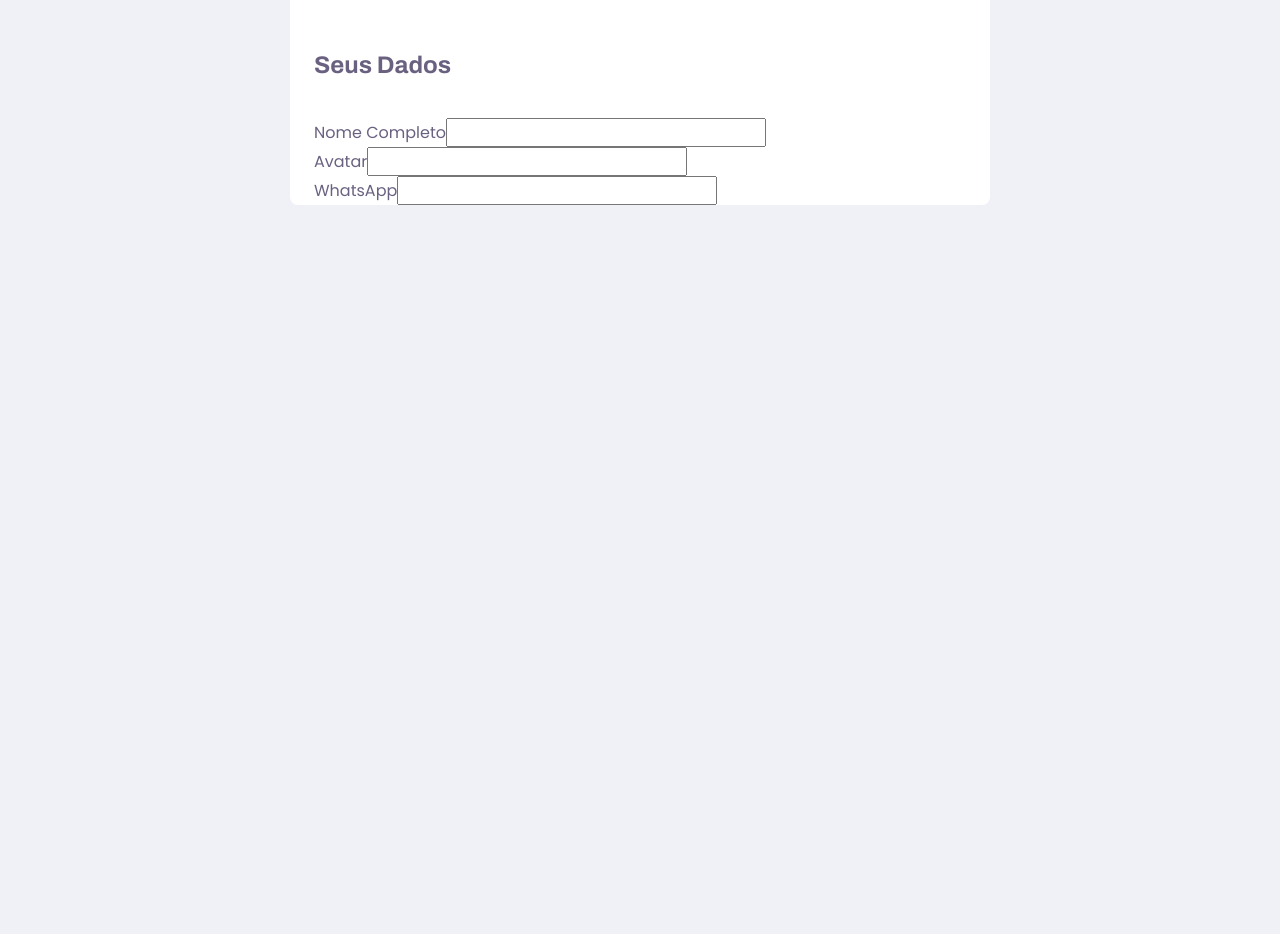
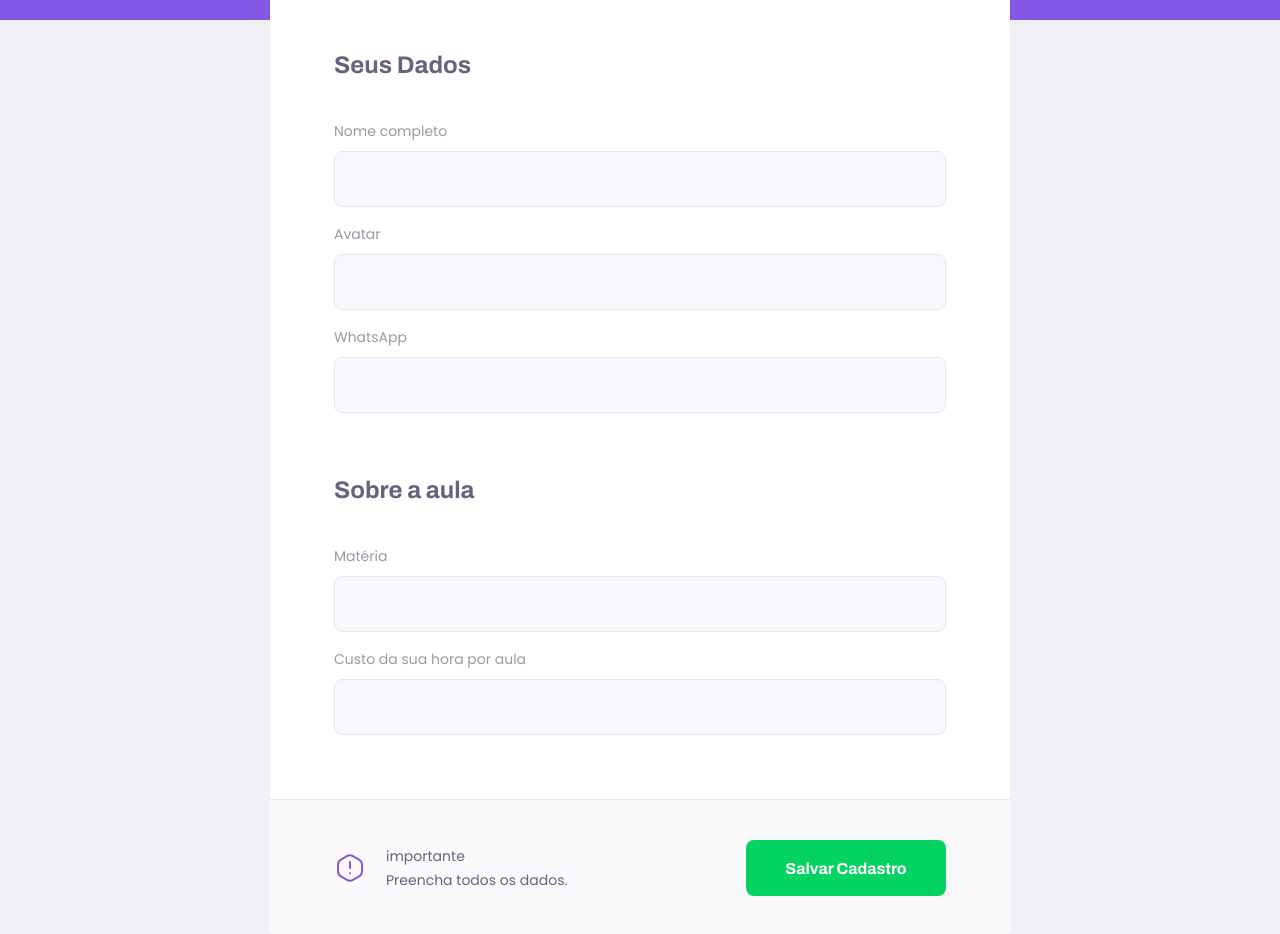
Before and after one commit to adoniasvitorio/proffy-web, a React (Create React App) app: page /give-classes in a window 1280 px wide. Shown: the part 320-1254 px from the top of the page. Before the commit the page ends 800 px from the top, so only its background shows below. Built offline with nearby package versions, Linux system fonts and the light colour scheme.

Commit message:
finish Teacher List component in Front-end

```diff
--- a/src/pages/TeacherForm/index.tsx
+++ b/src/pages/TeacherForm/index.tsx
@@ -1,6 +1,9 @@
 import React from 'react';
 
 import PageHeader from '../../components/PageHeader';
+import Input from '../../components/Input';
+
+import warningIcon from '../../assets/images/icons/warning.svg';
 
 import './styles.css';
 
@@ -16,21 +19,28 @@
                 <fieldset>
                     <legend>Seus Dados</legend>
 
-                    <div className="input-block">
-                        <label htmlFor="name">Nome Completo</label>
-                        <input type="text" id="name" />
-                    </div>
+                   <Input name="name" label="Nome completo" />
+                   <Input name="avatar" label="Avatar" />
+                   <Input name="whatsapp" label="WhatsApp" />
+                </fieldset>
 
-                    <div className="input-block">
-                        <label htmlFor="avatar">Avatar</label>
-                        <input type="text" id="avatar" />
-                    </div>
+                <fieldset>
+                    <legend>Sobre a aula</legend>
 
-                    <div className="input-block">
-                        <label htmlFor="whatsapp">WhatsApp</label>
-                        <input type="text" id="whatsapp" />
-                    </div>
+                   <Input name="subject" label="Matéria" />
+                   <Input name="cost" label="Custo da sua hora por aula" />
                 </fieldset>
+
+                <footer>
+                    <p>
+                        <img src={warningIcon} alt="Aviso important"/>
+                        importante <br />
+                        Preencha todos os dados.
+                    </p>
+                    <button type="button">
+                        Salvar Cadastro
+                    </button>
+                </footer>
             </main>
         </div>
     )
--- a/src/pages/TeacherForm/styles.css
+++ b/src/pages/TeacherForm/styles.css
@@ -37,3 +37,79 @@
     padding-bottom: 1.6rem;
     border-bottom: 1px solid car(--color-line-in-white);
 }
+
+#page-teacher-form main label {
+    color: var(--color-text-complement);
+}
+
+#page-teacher-form main footer {
+    padding: 4rem 2.4rem;
+    background: var(--color-box-footer);
+    border-top: 1px solid var(--color-line-in-white);
+    margin-top: 6.4rem;
+}
+
+#page-teacher-form main footer p {
+    display: flex;
+    align-items: center;
+    justify-content: center;
+    font-size: 1.4rem;
+    line-height: 2.4rem;
+    color: var(--color-text-component);
+}
+
+#page-teacher-form main footer img {
+    margin-right: 2rem;
+}
+
+#page-teacher-form main footer button {
+    width: 100%;
+    height: 5.6rem;
+    background: var(--color-secundary);
+    color: var(--color-button-text);
+    border: 0;
+    border-radius: 0.8rem;
+    cursor: pointer;
+    font: 700 1.6rem Archivo;
+    display: flex;
+    align-items: center;
+    justify-content: center;
+    text-decoration: none;
+    transition: background-color 0.2s;
+    margin-top: 3.2rem;
+}
+
+#page-teacher-form main footer button:hover {
+    background: var(--color-secundary-dark);
+}
+
+@media (min-width: 700px) {
+    #page-teacher-form {
+        max-width: 100vw;
+    }
+
+    #page-teacher-form .page-header .header-content {
+        margin-bottom: 0;
+    }
+
+    #page-teacher-form main fieldset {
+        padding: 0 6.4rem;
+    }
+
+    #page-teacher-form main footer {
+        padding: 4.0rem 6.4rem;
+        display: flex;
+        align-items: center;
+        justify-content: space-between;
+    }
+
+    #page-teacher-form main footer p {
+        justify-content: space-between;
+    }
+
+    #page-teacher-form main footer button {
+        width: 20rem;
+        margin-top: 0;
+    }
+
+}
--- a/src/pages/TeacherList/index.tsx
+++ b/src/pages/TeacherList/index.tsx
@@ -2,6 +2,7 @@
 
 import PageHeader from '../../components/PageHeader';
 import TeacherItem from '../../components/TeacherItem';
+import Input from '../../components/Input';
 
 import './styles.css';
 
@@ -10,20 +11,9 @@
         <div id="page-teacher-list" className="container">
             <PageHeader title="Estes são os Proffys disponiveis.">
             <form id="search-teachers">
-                <div className="input-block">
-                    <label htmlFor="subject">Matéria</label>
-                    <input type="text" id="subject" />
-                </div>
-
-                <div className="input-block">
-                    <label htmlFor="week_day">Dia da semana</label>
-                    <input type="text" id="week_day" />
-                </div>
-
-                <div className="input-block">
-                    <label htmlFor="time">Hora</label>
-                    <input type="text" id="time" />
-                </div>
+                <Input name="subject" label="Matéria" />
+                <Input name="week_day" label="Dia da semana" />
+                <Input type="time" name="time" label="Hora" />
             </form>
             </PageHeader>
 
--- a/src/pages/TeacherList/styles.css
+++ b/src/pages/TeacherList/styles.css
@@ -9,41 +9,6 @@
 
 #search-teachers label {
     color: var(--color-text-in-primary);
-}
-
-#search-teachers .input-block {
-    position: relative;
-}
-
-#search-teachers .input-block + .input-block {
-    margin-top: 1.4rem;
-}
-
-#search-teachers .input-block label {
-    font-size: 1.4rem;
-}
-
-#search-teachers .input-block input {
-    width: 100%;
-    height: 5.6rem;
-    margin-top: 0.8rem;
-    border-radius: 0.8rem;
-    background: var(--color-input-background);
-    border: 1px solid var(--color-line-in-white);
-    outline: 0;
-    padding: 0 1.6rem;
-    font: 1.6rem Archivo;
-}
-
-#search-teachers .input-block:focus-within::after {
-    width: calc(100% - 2rem);
-    height: 2px;
-    content: '';
-    background: var(--color-primary-light);
-    position: absolute;
-    left: 1rem;
-    right: 1rem;
-    bottom: 0;
 }
 
 #page-teacher-list main {
```
